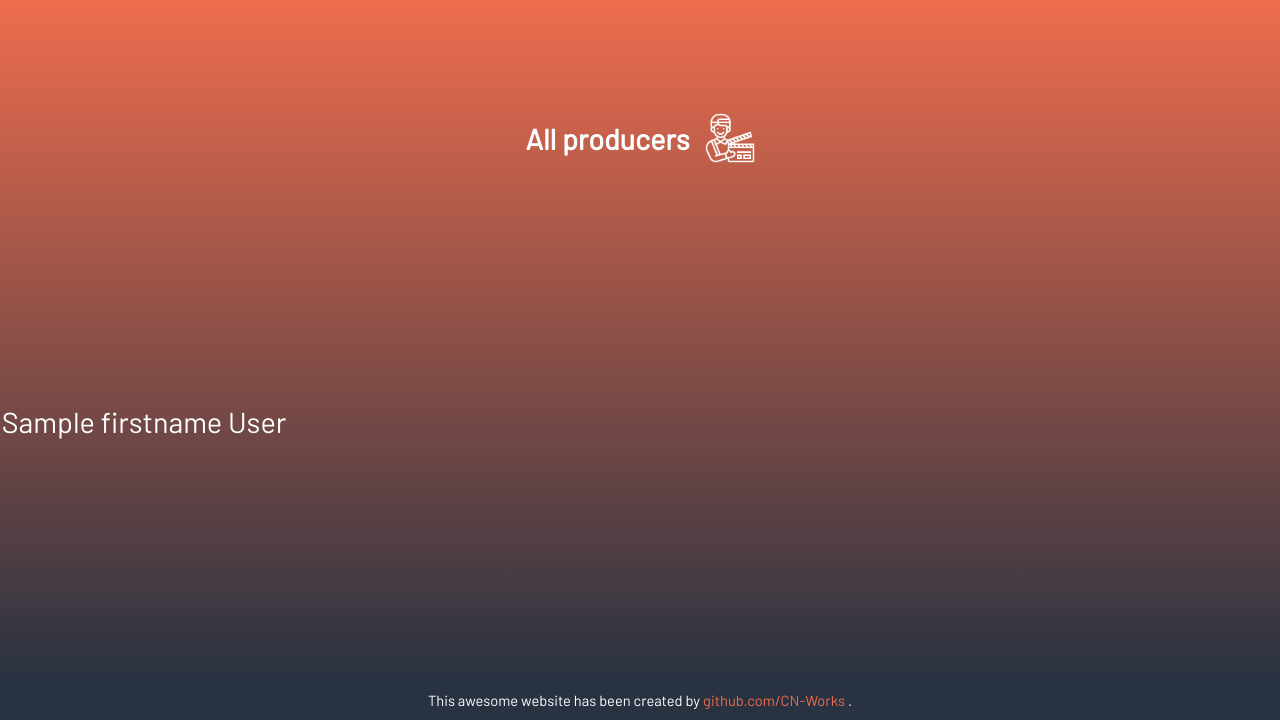
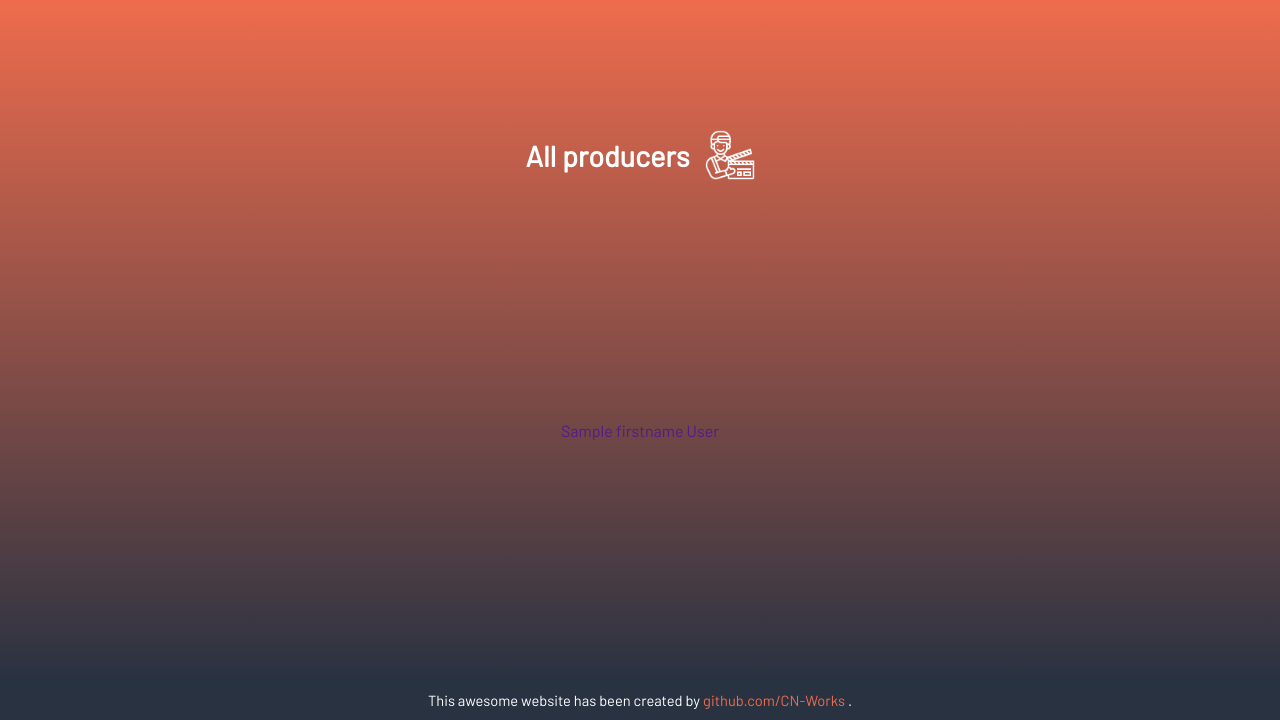
Before and after one commit to CN-Works/Advanced-Cinema-Application, a PHP site: template views/producers/producerslisting.php in a window 1280 px wide. Shown: the part 80-800 px from the top of the page. Run offline with PHP 8.4, Linux system fonts and the light colour scheme; the template is opened without the code that fills it: most values are stand-ins (such as "Sample title", 1, 10 or a date in 2020).

Commit message:
Style : Producer listing

```diff
--- a/public/css/template.css
+++ b/public/css/template.css
@@ -215,7 +215,7 @@ footer {
 }
 
 .movielist-card:hover {
-    scale: 1.02;
+    /* scale: 1.02; */
     /* background-color: var(--main-dark-blue); */
     box-shadow: 0 8px 30px 0 rgba(0, 0, 0, 0.25);
 }
@@ -235,7 +235,7 @@ footer {
 
     padding: 0 5px;
 
-    margin: 5px 0;
+    margin: 10px 0;
 }
 
 .movielist-card-description {
@@ -248,6 +248,21 @@ footer {
     overflow: auto;
 
     margin: 5px 0;
+}
+
+.movielist-card-button {
+    width: 100%;
+    height: 30px;
+
+    background: none;
+    border: none;
+    color: var(--main-white);
+
+    transition: all, 0.5s;
+}
+
+.movielist-card-button:hover {
+    background-color: #a9a9a93a;
 }
 
 /* Actor Page */
@@ -438,3 +453,20 @@ footer {
     height: 100%;
     filter: invert();
 }
+
+.producerlisting-cards {
+    display: flex;
+    align-items: center;
+    justify-content: space-evenly;
+    flex-wrap: wrap;
+}
+
+.producerlisting-card {
+    height: 30vh;
+    width: 40%;
+
+    display: flex;
+    flex-direction: column;
+    align-items: center;
+    justify-content: center;
+}
--- a/views/producers/producerslisting.php
+++ b/views/producers/producerslisting.php
@@ -8,15 +8,17 @@
         <h2 class="producerlisting-head-title">All producers</h2>
         <img class="producerlisting-head-image unselectable" src="public/images/director.png" alt="A director icon">
     </div>
+    <div class='producerlisting-cards'>
         <?php
             foreach ($producers->fetchAll() as $producerdata) {
                 echo "
-                <div class='genrelist-card'>
-                    <a class='genrelist-card-link' href=''>".$producerdata["firstname"]." ".$producerdata["lastname"]."</a>
+                <div class='producerlisting-card'>
+                    <a class='producerlisting-card-link' href=''>".$producerdata["firstname"]." ".$producerdata["lastname"]."</a>
                 </div>
                 ";
             }
         ?>
+    </div>
 </main>
 
 <?php
```
Lines whose indentation alone changed are shown as unchanged.
